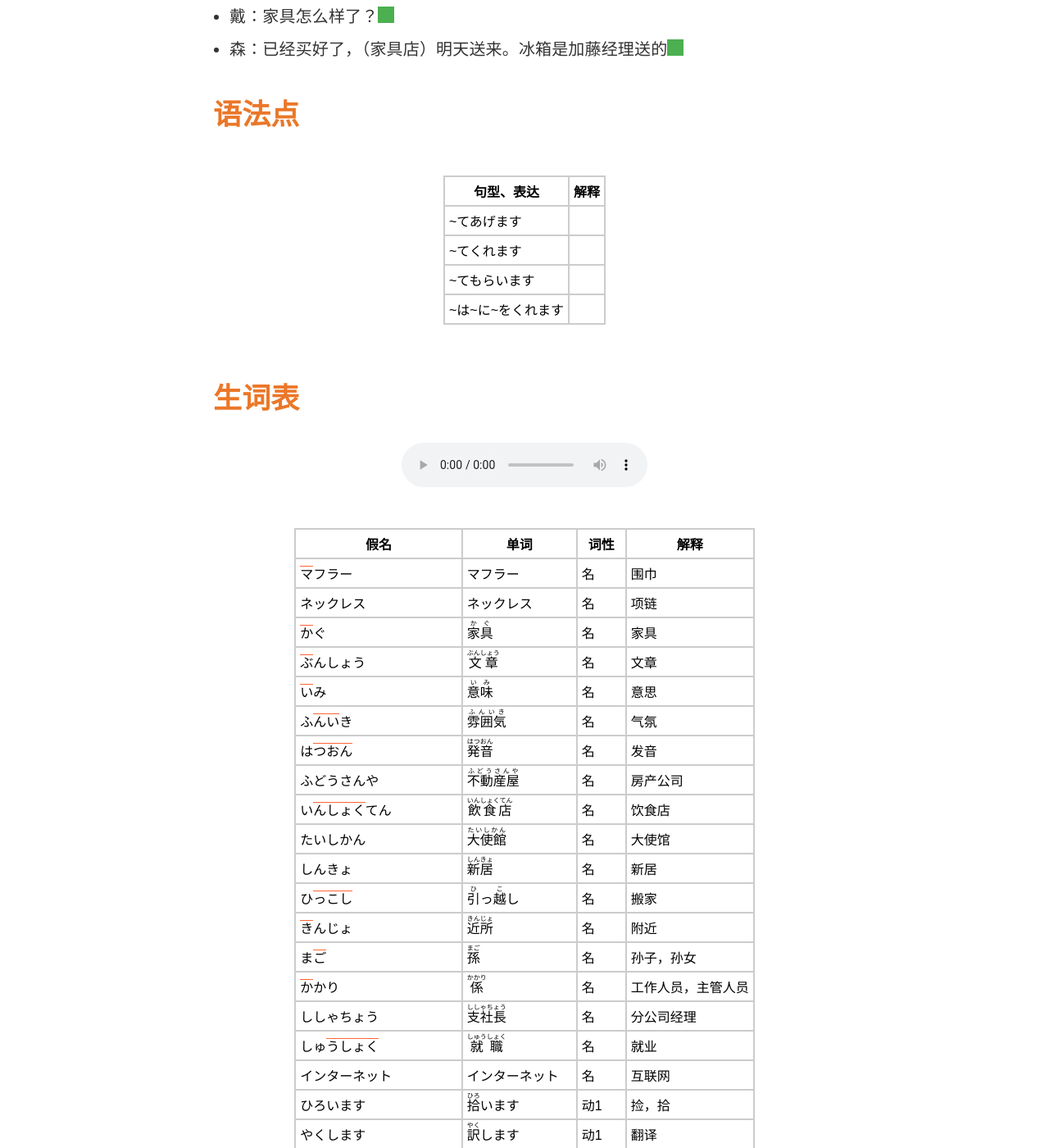
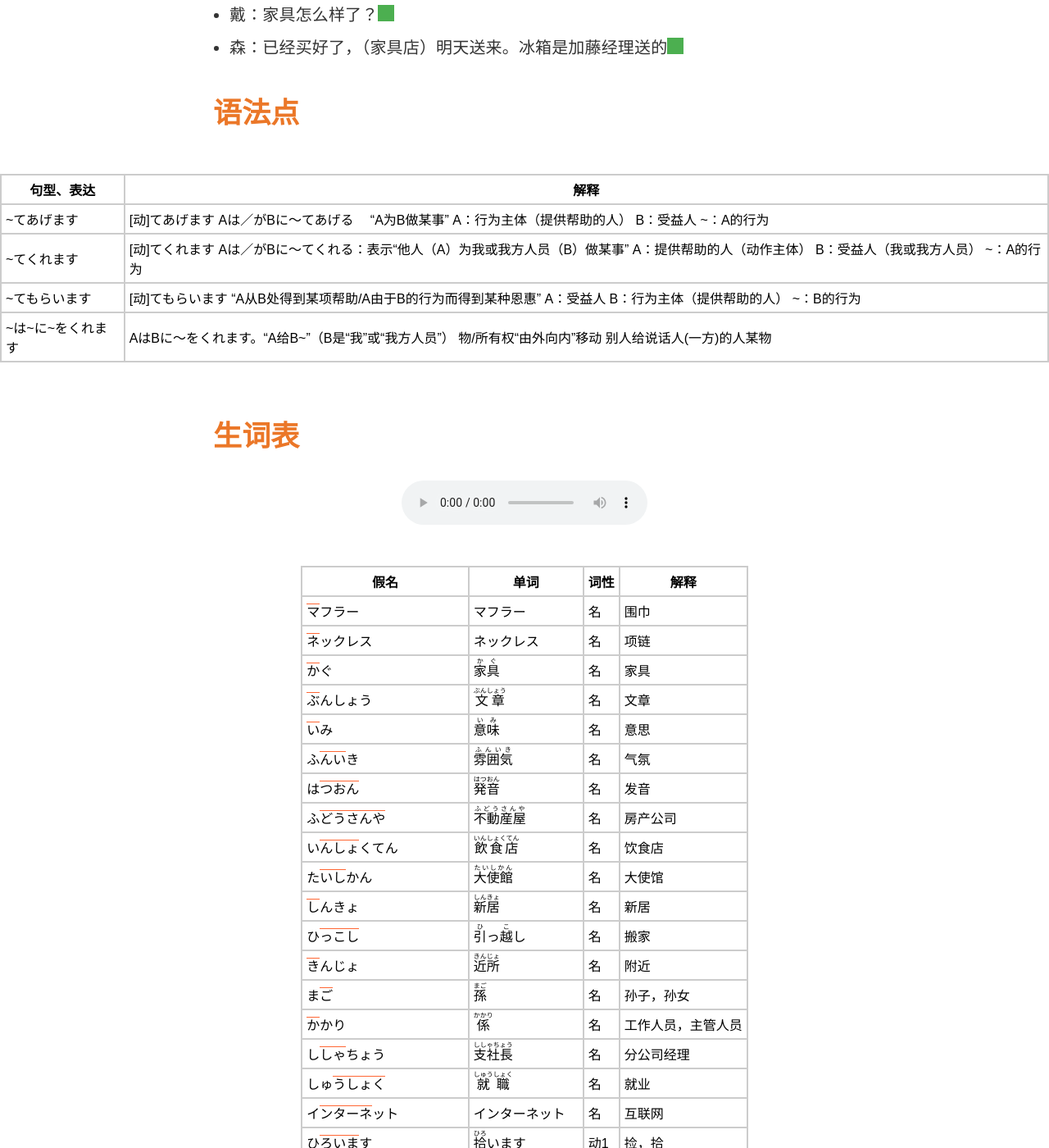
Before and after one commit to wizicer/LearnJapan, a Jekyll site: the page built from uwp/lesson28.md, in a window 1280 px wide and 1400 px high, scrolled down 2884 px. Shown: the whole window at 82% size. Built offline with Jekyll 4.4.1, drawn with Linux system fonts in a browser that asks for light colours; some of the changed text lies outside the part shown.

Commit message:
learned lesson 28

```diff
--- a/_data/grammar.csv
+++ b/_data/grammar.csv
@@ -172,7 +172,7 @@
 171 , 36 , ~て，~/~で，~ [原因、理由]                 ,
 172 , 27 , ~で [原因、理由]                           , 名＋で [原因、理由]
 173 , 45 , で/へ/から/まで/と+の                      ,
-174 , 28 , ~てあげます                                ,
+174 , 28 , ~てあげます                                , [动]てあげます Aは／がBに～てあげる 　“A为B做某事” A：行为主体（提供帮助的人） B：受益人 ~：A的行为
 175 , 34 , ~てあります                                ,
 176 , 41 , ~である                                    ,
 177 , 45 , ~ていきます/きました [持续] [变化]         ,
@@ -188,7 +188,7 @@
 187 , 39 , ~てきます                                  ,
 188 , 45 , ~てきました [出现]                         ,
 189 , 47 , ~てくださいます                            ,
-190 , 28 , ~てくれます                                ,
+190 , 28 , ~てくれます                                , [动]てくれます Aは／がBに～てくれる：表示“他人（A）为我或我方人员（B）做某事” A：提供帮助的人（动作主体） B：受益人（我或我方人员） ~：A的行为
 191 , 48 , ~でございます                              ,
 192 , 48 , ~差し上げます                              ,
 193 , 33 , ~てしまいます                              ,
@@ -202,7 +202,7 @@
 201 , 35 , ~ても，~                                   ,
 202 , 35 , ~でも [提示极端的例子]                     ,
 203 , 37 , ~でも [示例]                               ,
-204 , 28 , ~てもらいます                              ,
+204 , 28 , ~てもらいます                              , [动]てもらいます “A从B处得到某项帮助/A由于B的行为而得到某种恩惠” A：受益人 B：行为主体（提供帮助的人） ~：B的行为
 205 , 31 , ~と，~                                     ,
 206 , 27 , ~と会います                                , [名]と会います “～に”：表示单向性的行为对象 “～と”：表示双向性的行为对象
 207 , 29 , ~という~                                   ,
@@ -239,7 +239,7 @@
 238 , 41 , ~は~に~られます                            ,
 239 , 43 , ~は~に~を~させます                         ,
 240 , 41 , ~は~に~を~られます                         ,
-241 , 28 , ~は~に~をくれます                          ,
+241 , 28 , ~は~に~をくれます                          , AはBに～をくれます。“A给B~”（B是“我”或“我方人员”） 物/所有权“由外向内”移动  别人给说话人(一方)的人某物
 242 , 45 , ~ば~ほど                                   ,
 243 , 41 , ~が/は~られます                            ,
 244 , 43 , ~は~を~させます                            ,
--- a/_data/lessons.yml
+++ b/_data/lessons.yml
@@ -2046,7 +2046,7 @@
     * 戴：是啊。也许能转五家公司呢。　(面向森) 森，这回可不要忘记握手哟。
 l27:
   basic4: |
-    > * !子供(こども)の!時(とき)，!大(おお)きな!地震(じしん)がありました。。
+    > * !子供(こども)の!時(とき)，!大(おお)きな!地震(じしん)がありました。
     > * !映画(えいが)を!見(み)る!時(とき)，いつもいちばん!後(うし)ろの!席(せき)に!座(すわ)ります。
     > * !李(り)さんはテレビを!見(み)ながら!食事(しょくじ)をしています。
     > * !李(り)さん，!明日(あした)　パーティーに!行(い)くでしょう？
@@ -2121,7 +2121,7 @@
     > * !森(もり)さんは!李(り)さんに!北京(ぺきん)を!案内(あんない)してもらいました。
     > * !女(おんな)の!人(ひと)が!私(わたし)の!財布(さいふ)を!拾(ひろ)ってくれました。
   basicc: |
-    * Ａ　甲：!素敵(すてき)なマフラーですね。
+    * Ａ　甲：すてきなマフラーですね。
     * 　　乙：ええ，!小野(おの)さんが!誕生(たんじょう)!日(び)にくれたんです。
     * Ｂ　甲：!森(もり)さんは!明日(あした)!引っ越(ひ　こ)してですね。
     * 　　乙：ええ，みんなで!手伝(てつだ)ってあげましょう。
```
Also changed, not shown: _data/words.csv.
